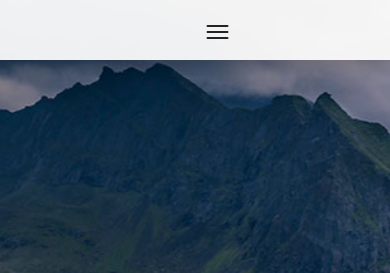
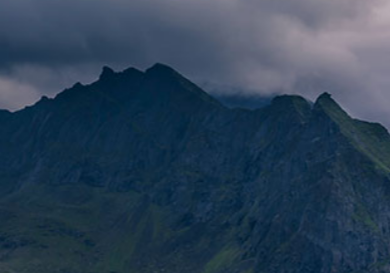
Before and after one commit to akash3001/luxor-trails, a plain HTML site: page index.html in a window 390 px wide. Shown: the top 273 px of the page. Drawn offline with nearby package versions, Linux system fonts and the light colour scheme.

Commit message:
third_draft

```diff
--- a/css/templatemo-style.css
+++ b/css/templatemo-style.css
@@ -130,8 +130,8 @@ header {
 .navbar-toggle {
   position: absolute;
   top: 40%;
-  left: 75%;
-  width: 50%;
+  left: 60%;
+  width: 20%;
   display: inline-block;
   -webkit-transform: translateX(-50%) translateY(-50%);
   -moz-transform: translateX(-50%) translateY(-50%);
--- a/index.html
+++ b/index.html
@@ -25,14 +25,14 @@
 
 
 
-        <header class="nav-down responsive-nav hidden-lg hidden-md">
+        <!--<header class="nav-down responsive-nav hidden-lg hidden-md">
             <button type="button" id="nav-toggle" class="navbar-toggle" data-toggle="collapse" data-target="#main-nav">
                 <span class="sr-only">Toggle navigation</span>
                 <span class="icon-bar"></span>
                 <span class="icon-bar"></span>
                 <span class="icon-bar"></span>
             </button>
-            <!--/.navbar-header-->
+
             <div id="main-nav" class="collapse navbar-collapse">
                 <nav>
                     <ul class="nav navbar-nav">
@@ -45,7 +45,7 @@
                     </ul>
                 </nav>
             </div>
-        </header>
+        </header> -->
 
         <div class="sidebar-navigation hidden-xs">
             <div class="logo">
```
